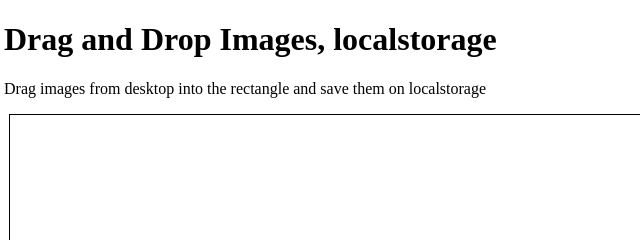
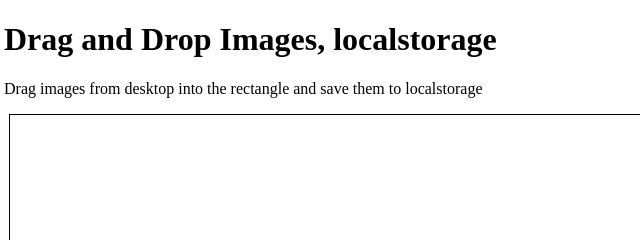
Before and after one commit to SamuliiH/imagesToLocalStorage, a plain HTML site: page index.html in a window 1280 px wide. Shown: the top 240 px of the page, 4-644 px from the left. Drawn offline with Linux system fonts and the light colour scheme.

Commit message:
Update index.html

```diff
--- a/index.html
+++ b/index.html
@@ -24,7 +24,7 @@
 <body>
 
 <div><h1>Drag and Drop Images, localstorage</h1></div>
-<p>Drag images from desktop into the rectangle and save them on localstorage</p>
+<p>Drag images from desktop into the rectangle and save them to localstorage</p>
 
 <div id="divToDrop" ondrop="drop(event)" ondragover="allowDrop(event)">
 
```
